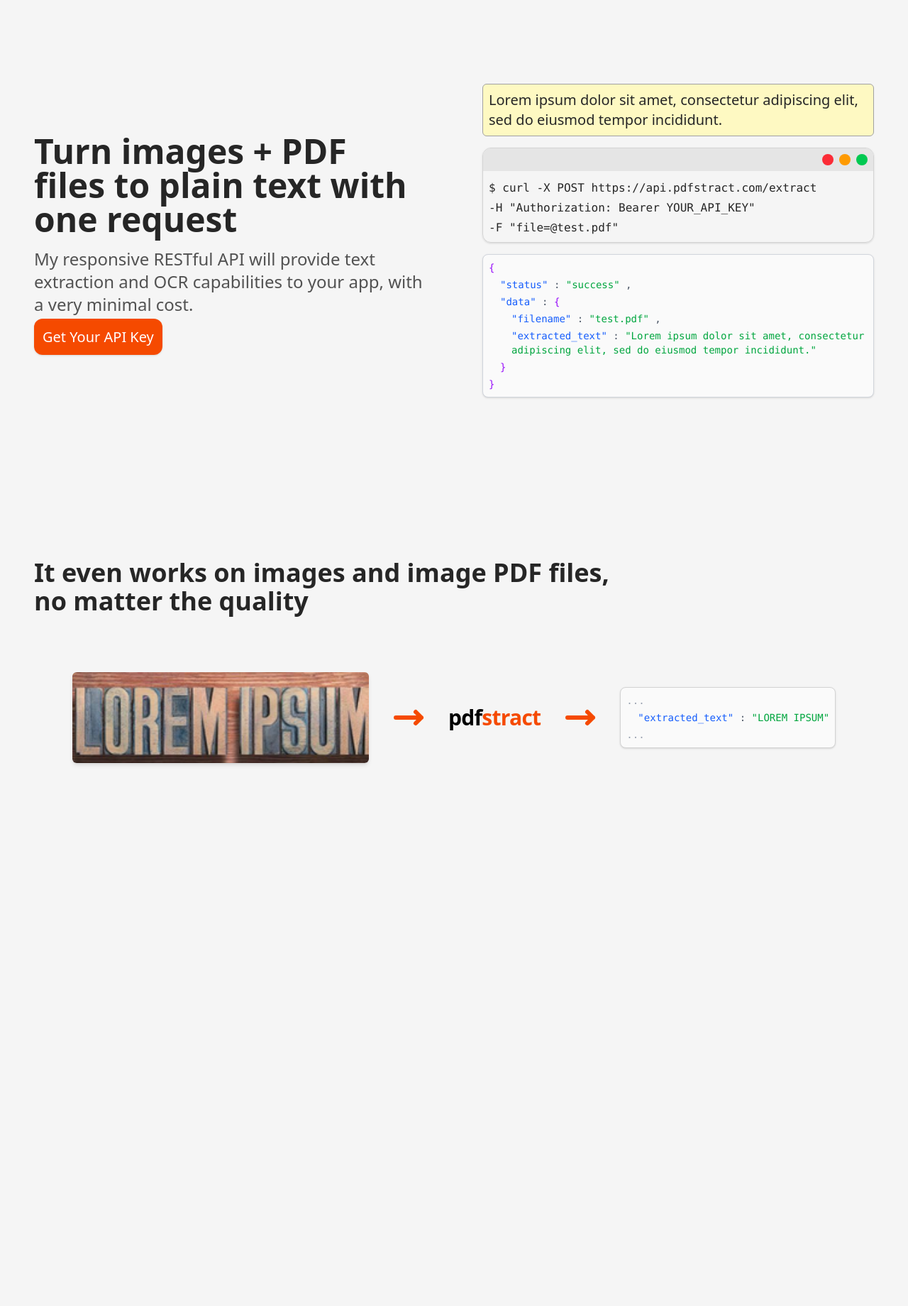
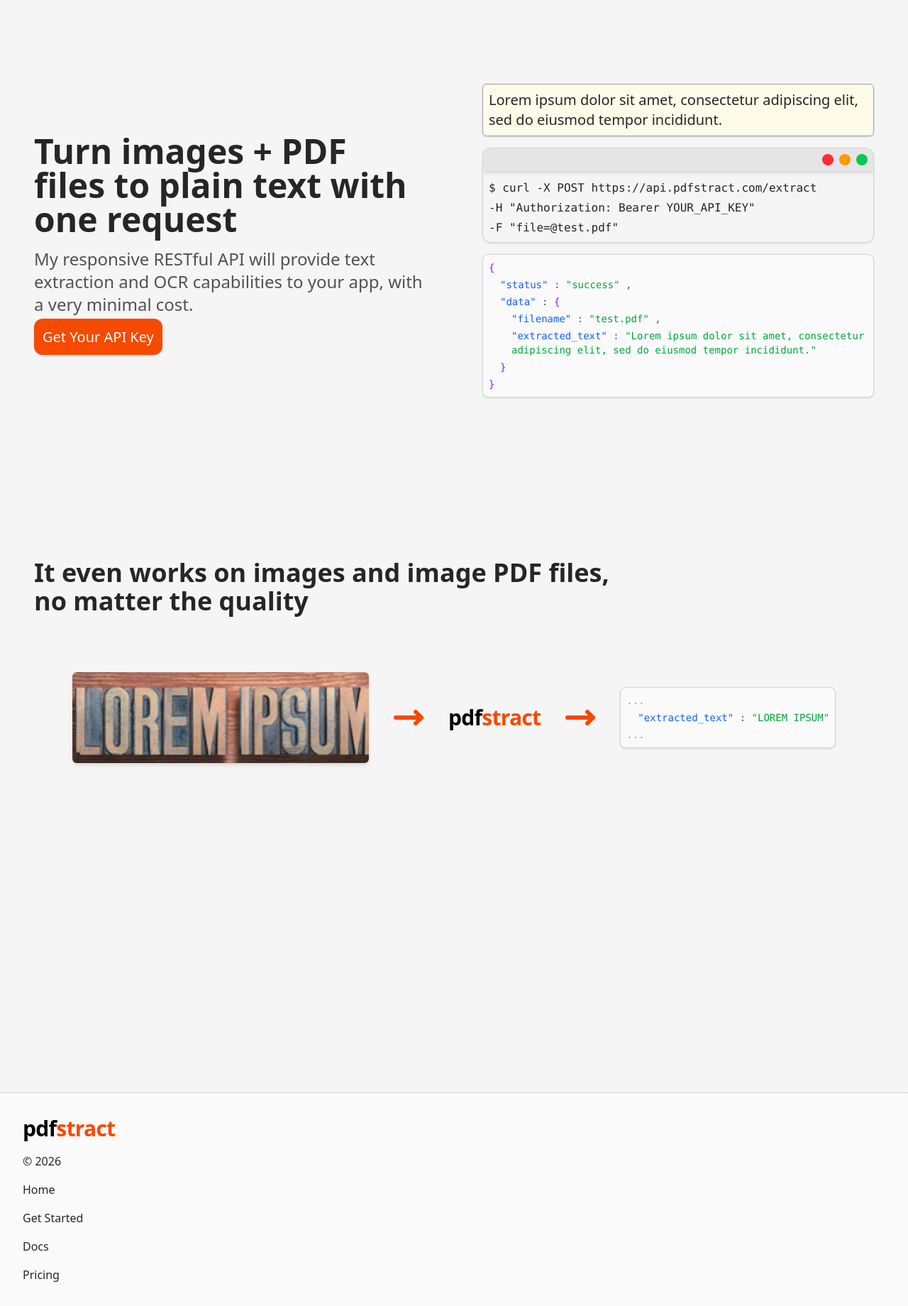
Before and after one commit to fareskebeh/pdfstract, a Flask app: page /home in a window 1280 px wide. Shown: the part 61-1901 px from the top of the page at 71% size. Before the commit the page ends 1139 px from the top, so only its background shows below. Run offline with Flask 3, Linux system fonts and the light colour scheme.

Commit message:
Footer + some UI work

```diff
--- a/auth/controllers.py
+++ b/auth/controllers.py
@@ -131,4 +131,4 @@ def auth_routes_init(app):
         if not is_authenticated:
             flash("Please log in first", "warning")
             return redirect("/login")
-        return render_template("dashboard.jinja", is_authenticated=is_authenticated)
+        return render_template("dashboard.jinja", is_authenticated=is_authenticated, email=session.get("email"))
--- a/auth/templates/base.jinja
+++ b/auth/templates/base.jinja
@@ -63,6 +63,9 @@
     <main>
         {% block content %}{% endblock %}
     </main>
+    {% if request.path == "/home" %}
+        {% include 'footer.jinja' %}
+    {% endif %}
 
     <script>
         const isAuthenticated = "{{ is_authenticated }}" === "True";
--- /dev/null
+++ b/auth/templates/footer.jinja
@@ -0,0 +1,13 @@
+<footer :class="isDark ? 'text-neutral-500 bg-neutral-900 border-t-neutral-800' : 'text-neutral-800 bg-neutral-50 border-t-neutral-300 ' " class="shadow-md border-t p-8 flex flex-col gap-4">
+    <p class="font-black text-3xl tracking-tight transition-colors duration-150 whitespace-nowrap"
+                :class="isDark ? 'text-white' : 'text-black'">
+                pdf<span class="text-orange-600">stract</span>
+            </p>
+
+    <p>© 2026</p>
+
+    <a href="/home">Home</a>
+    <a href="{{ '/dashboard' if is_authenticated else '/register' }}">Get Started</a>
+    <a href="/docs">Docs</a>
+    <a href="/pricing">Pricing</a>
+</footer>
--- a/auth/templates/home.jinja
+++ b/auth/templates/home.jinja
@@ -15,14 +15,14 @@
 
             <div class="flex text-xl gap-4">
                 <div :class="isDark ? 'border-neutral-700' : 'border-neutral-400' "
-                    class="border p-2 rounded-md bg-yellow-100 text-neutral-800">
+                    class="border p-2 rounded-md bg-yellow-50 text-neutral-800 shadow-sm">
                     Lorem ipsum dolor sit amet, consectetur adipiscing elit, sed do eiusmod tempor incididunt.
                 </div>
             </div>
 
             <div :class="isDark ? 'border-neutral-700 bg-neutral-800' : 'border-neutral-300' "
                 class="border rounded-xl shadow-sm overflow-hidden flex flex-col gap-1">
-                <div :class="isDark ? 'bg-neutral-900' : 'bg-neutral-200' " class="p-2 flex gap-2 justify-end">
+                <div :class="isDark ? 'bg-neutral-900' : 'bg-neutral-200' " class="p-2 flex gap-2 shadow-md justify-end">
                     <div class="w-4 h-4 bg-red-500 rounded-full"></div>
                     <div class="w-4 h-4 bg-amber-500 rounded-full"></div>
                     <div class="w-4 h-4 bg-green-500 rounded-full"></div>
```
Also changed, not shown: auth/templates/dashboard.jinja (+6 -4 lines).
